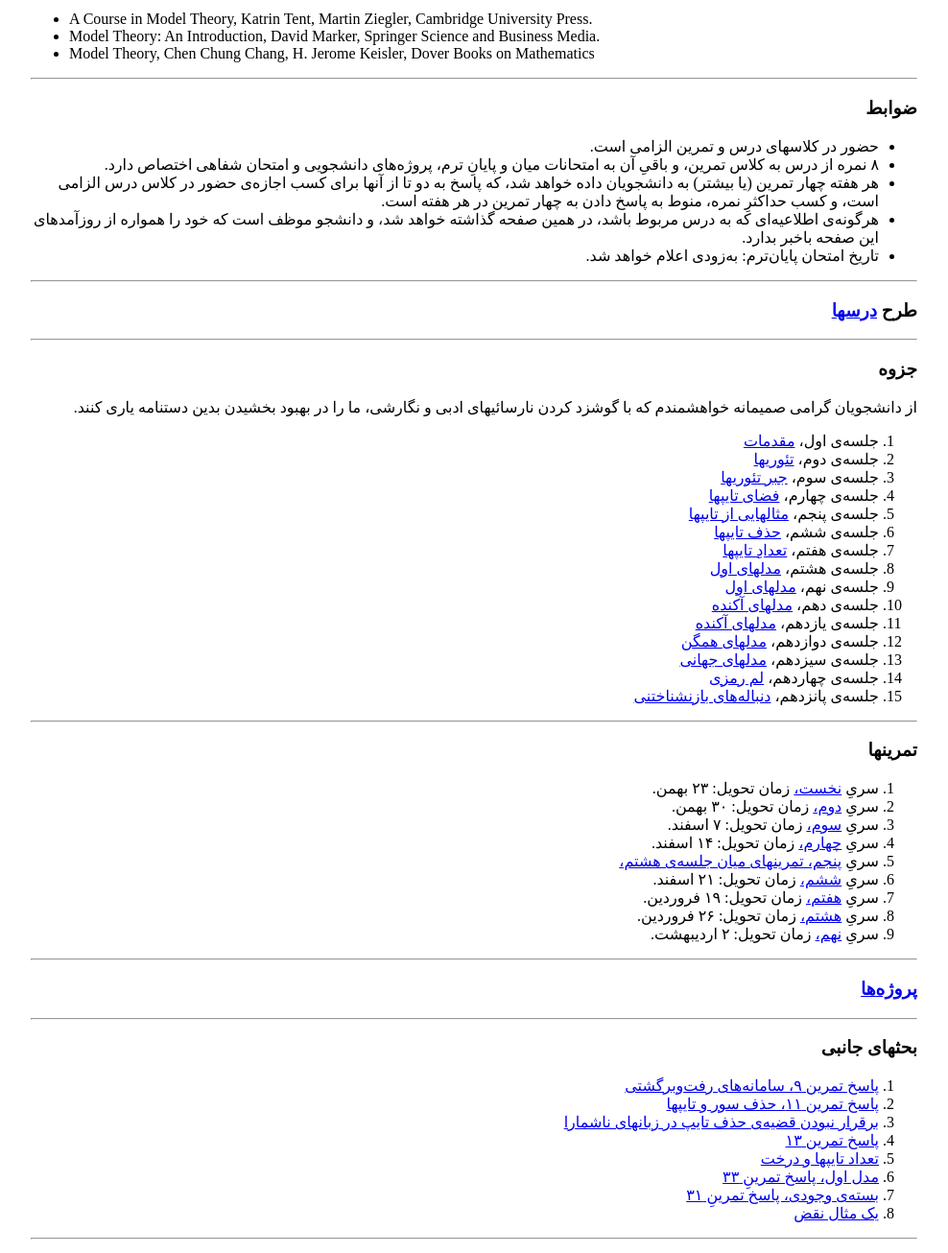
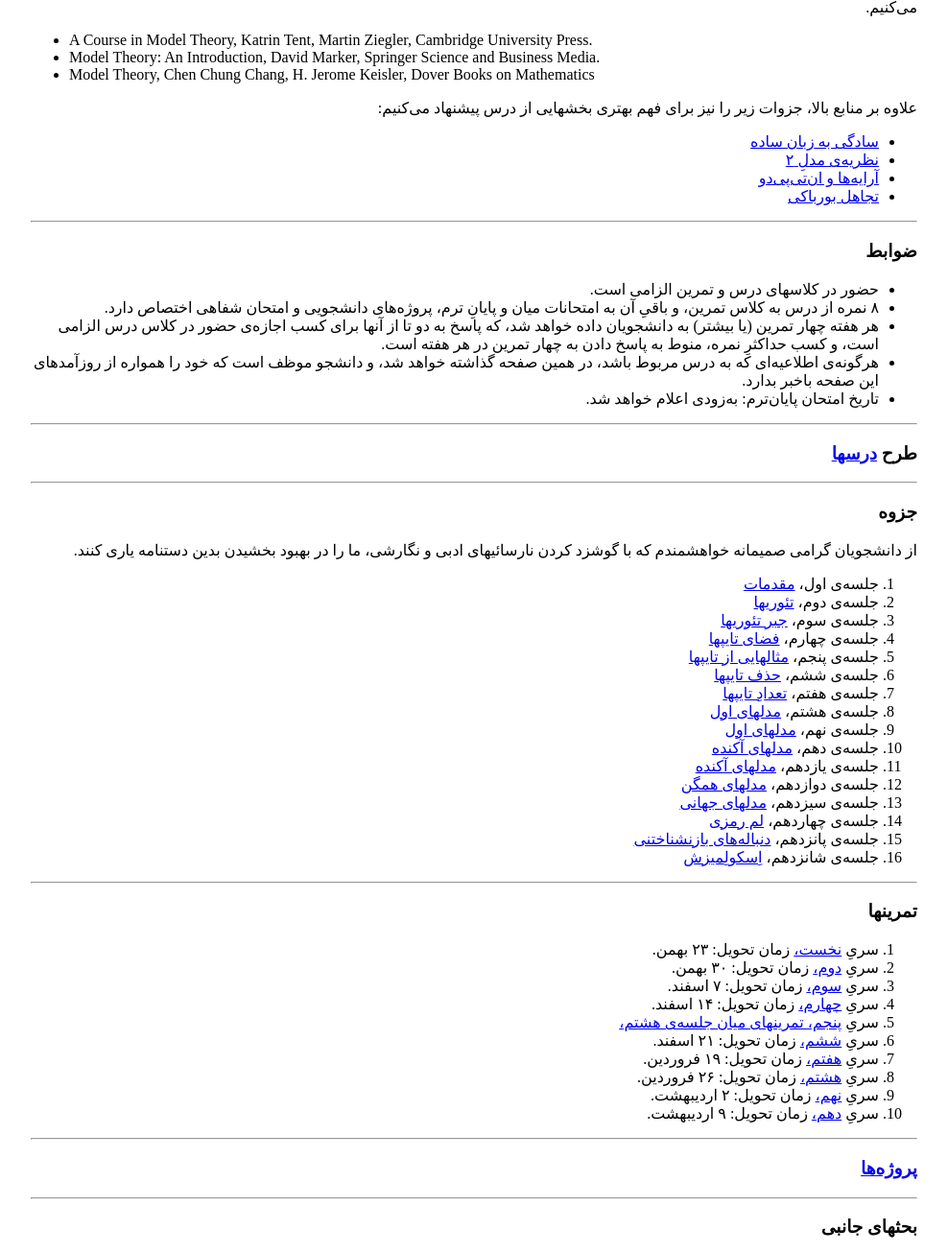
Before and after one commit to mohsen-Khani/modeltheory, a plain HTML site: page index.html in a window 1280 px wide. Shown: the part 630-1936 px from the top of the page at 96% size, without its empty margins (146-1134 px from the left). Drawn offline with nearby package versions, Linux system fonts and the light colour scheme; some packages are replaced by stand-ins of ours; a web font is replaced by a local one.

Commit message:
Add files via upload

```diff
--- a/index.html
+++ b/index.html
@@ -39,11 +39,15 @@
 <hr>
 <h3>
  <font color="green">
+توجه. چهارشنبه‌ی این هفته، ۶ اردیبهشت، ساعت ۱۵-۱۳ کلاس آموختالِ اضافه‌برسازمان خواهیم داشت.
+<br>
+<strike>
 توجه. کلاس آموختالِ این هفته، بنا به درخواست دانشجویان، سه‌شنبه ۲۹ فروردین ساعت ۱۵:۰۰ تشکیل خواهد شد.
 <br>
 توجه. در روزهای چهارشنبه و پنج‌شنبه، ۱۶ و ۱۷ فروردین، خانم «هایْکه‌ میلْدِنْبِرْگر»، پروفسور نظریه‌ی مجموعه‌ها در  دانشگاه فرایبورگ، در مرکز پژوهشهای بنیادی سخنرانی خواهد کرد. در صورت علاقه‌مندی،
 <a href="http://math.ipm.ac.ir/logic/files/Mildenberger-Short%20Course.PDF">این پیوند</a>
  را مطالعه بفرمایید.
+</strike>
 </font>
 <hr>
 </h3>
@@ -81,6 +85,28 @@ Springer Science and Business Media.
 <li>
 Model Theory,
 Chen Chung Chang, H. Jerome Keisler, Dover Books on Mathematics
+</li>
+</ul>
+علاوه بر منابع بالا، جزوات زیر را نیز برای فهم بهتری بخشهایی از درس پیشنهاد می‌کنیم:
+<ul>
+<li>
+<a href="http://home.mathematik.uni-freiburg.de/khani/simplicity%20(1).pdf">
+سادگی به زبان ساده
+</a>
+</li>
+<li>
+<a href="http://home.mathematik.uni-freiburg.de/khani/modelltheorie2-persisch.pdf">
+نظریه‌ی مدلِ ۲
+</a>
+</li>
+<li>
+<a href="http://home.mathematik.uni-freiburg.de/khani/NTP2freiburg.pdf">
+آرایه‌ها و ان‌تی‌پی‌دو
+</a>
+<li>
+<a href="http://home.mathematik.uni-freiburg.de/khani/bourbaki.pdf">
+تجاهل بورباکی
+</a>
 </li>
 </ul>
 </p>
@@ -181,6 +207,10 @@ Chen Chung Chang, H. Jerome Keisler, Dover Books on Mathematics
 جلسه‌ی پانزدهم،
 <a href="jozve8286.pdf">دنباله‌های بازنشناختنی</a>
 </li>
+<li>
+جلسه‌ی شانزدهم،
+<a href="jozve8789.pdf">اِسکولِمیزش</a>
+</li>
 
 </ol>
 
@@ -234,6 +264,11 @@ Chen Chung Chang, H. Jerome Keisler, Dover Books on Mathematics
 <a href="tamrin9.pdf">نهم،</a>
 زمان تحویل: ۲ اردیبهشت.
 </li>
+<li>
+سریِ
+<a href="tamrin10.pdf">دهم،</a>
+زمان تحویل: ۹ اردیبهشت.
+</li>
 </ol>
 <hr>
 
```
Also changed, not shown: 3 other files.
